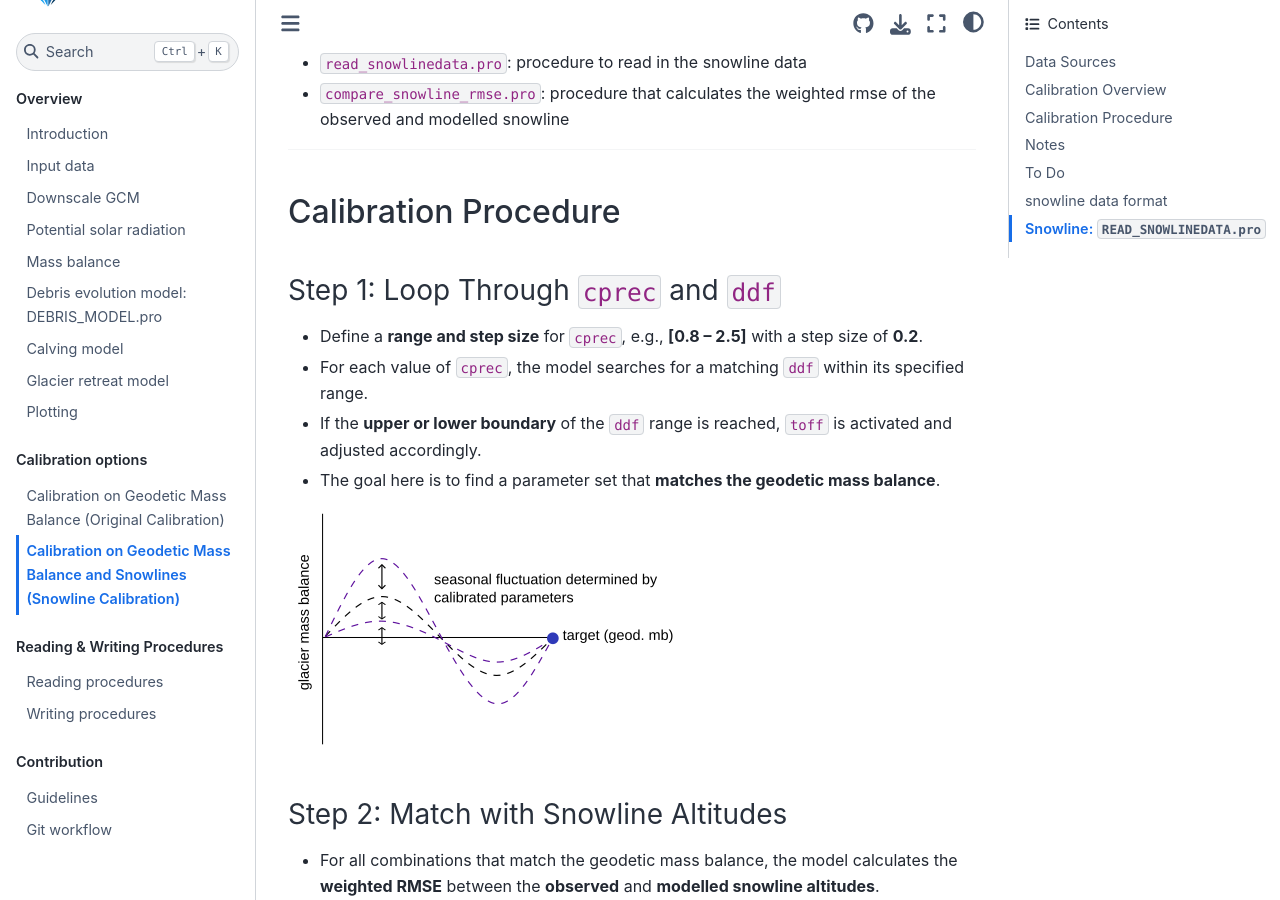
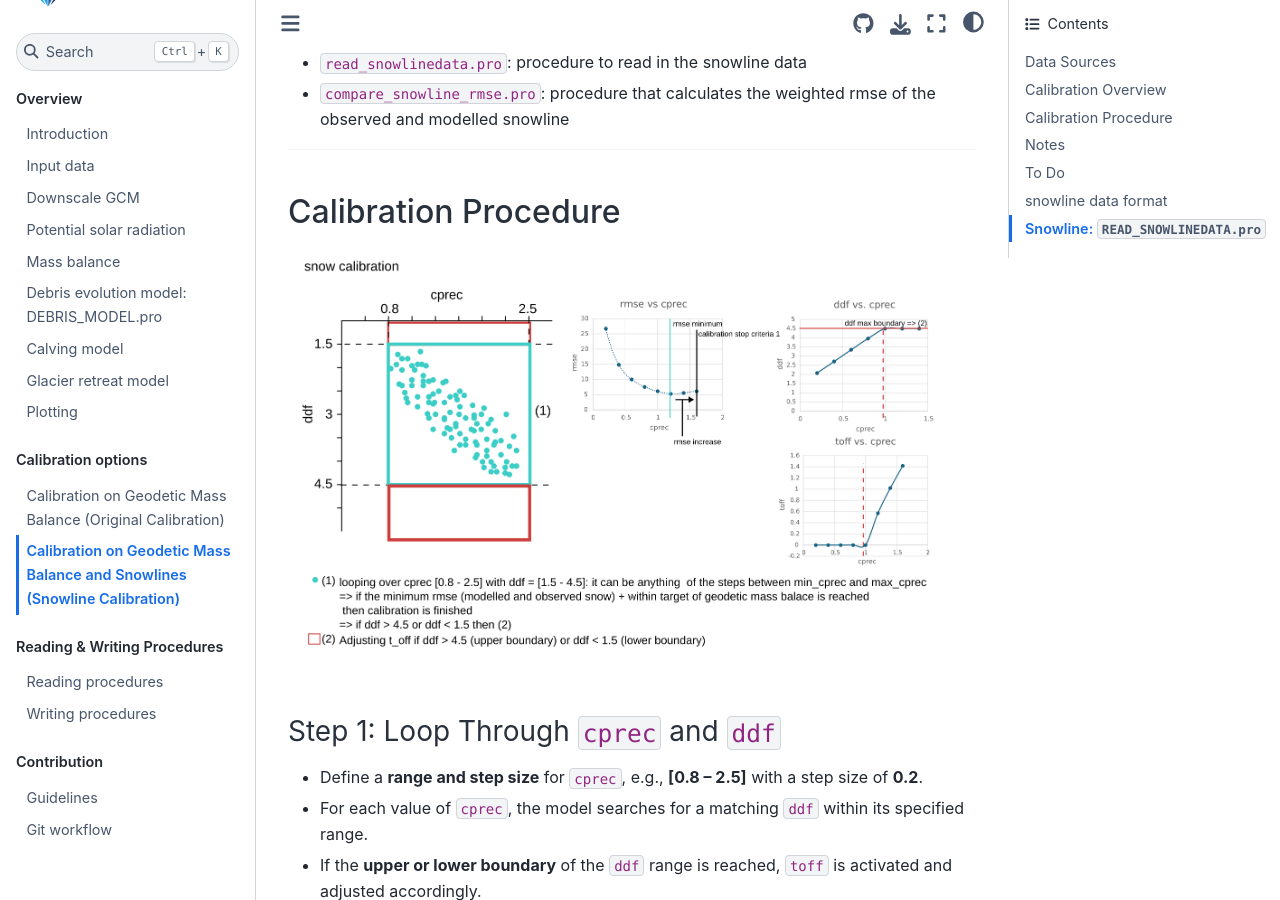
Before and after one commit to eth-vaw-glaciology/GloGEM-doc-temp, a Sphinx documentation site: the page built from docs/source/READ_SNOWLINEDATA_documentation.md, in a window 1280 px wide and 900 px high, scrolled down 1149 px. Built offline with Sphinx 7.4.7 and the Sphinx Book theme 1.1.4, drawn with Linux system fonts in a browser that asks for light colours.

Commit message:
Update READ_SNOWLINEDATA_documentation.md

```diff
--- a/docs/source/READ_SNOWLINEDATA_documentation.md
+++ b/docs/source/READ_SNOWLINEDATA_documentation.md
@@ -35,6 +35,9 @@ Each glacier is calibrated individually, using the **reanalysis product specifie
 ---
 
 ## Calibration Procedure
+
+
+![Conceptual sketch..... add some description here. ](images/calibration_scheme_snowline.png)
 
 ### Step 1: Loop Through `cprec` and `ddf`
 
```
